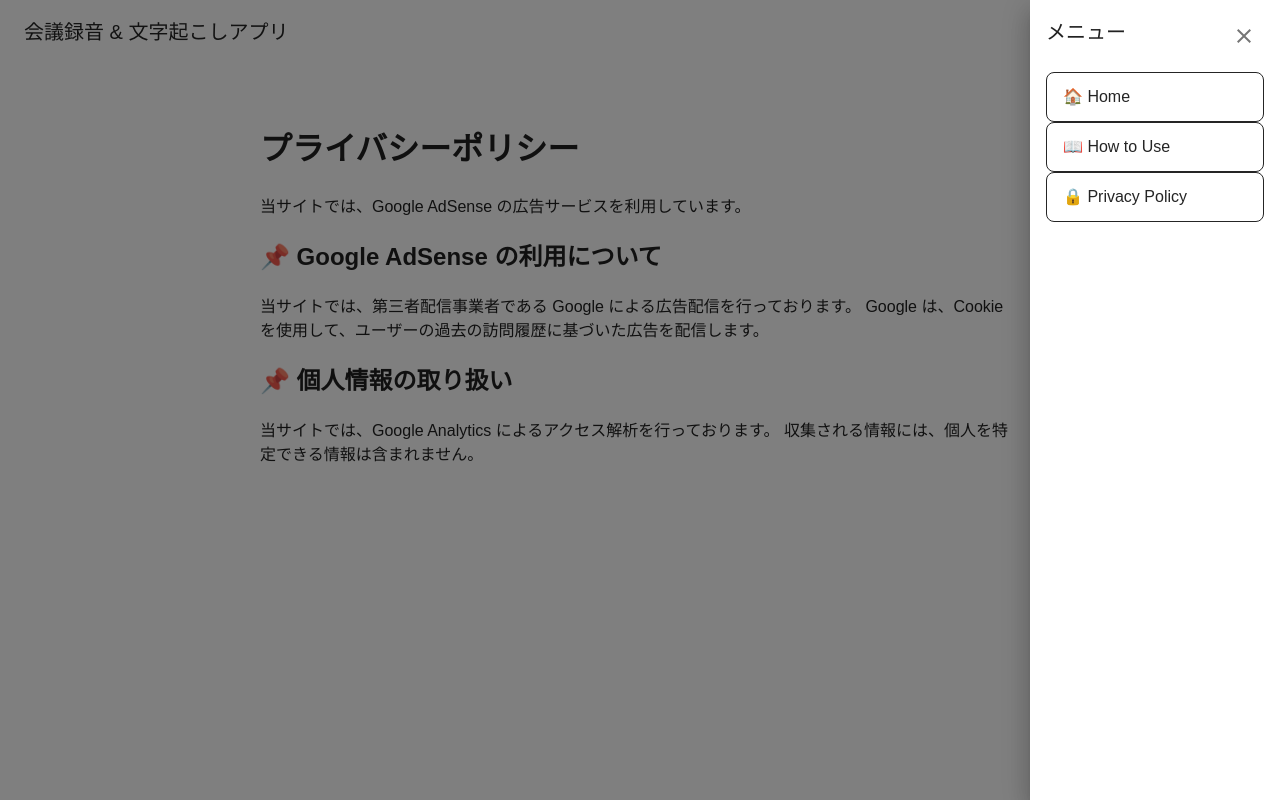
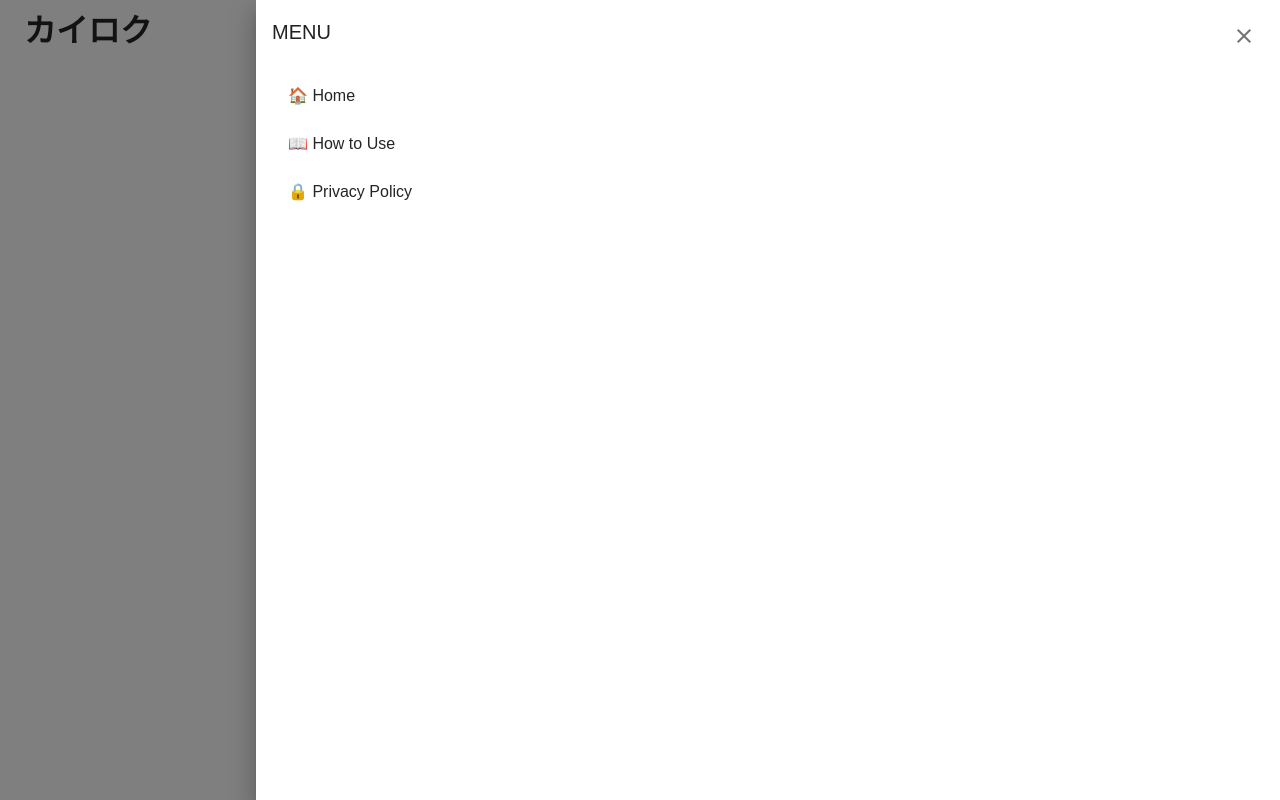
Before and after one commit to kunsuzuki/meeting-notes-app, a Next.js app: page /privacy-policy in a window 1280 px wide. Both pictures are taken after a click on the button 1236 px from the left and 32 px from the top of the page. Built offline with nearby package versions, Linux system fonts and the light colour scheme.

Commit message:
デザイン修正

```diff
--- a/app/components/Header.tsx
+++ b/app/components/Header.tsx
@@ -12,11 +12,11 @@ const Header: React.FC = () => {
   return (
     <>
       {/* ✅ ヘッダー */}
-      <AppBar position="static" color="primary" sx={{ boxShadow: 'unset' }}>
+      <AppBar position="static" color="primary" sx={{ boxShadow: 'unset', marginBottom: '20px' }}>
         <Toolbar>
-          <Typography variant="h6" sx={{ flexGrow: 1 }}>
+          <Typography variant="h1" sx={{ flexGrow: 1, fontSize: '32px',fontWeight: 'bold' }}>
             <Link href="/" style={{ textDecoration: 'none', color: '#252525' }}>
-              会議録音 & 文字起こしアプリ
+              カイロク
             </Link>
           </Typography>
           <IconButton onClick={() => setIsOpen(true)} color="inherit">
@@ -35,22 +35,21 @@ const Header: React.FC = () => {
         disableDiscovery={false} // 🔥 少しスワイプするだけで開閉を可能に
       >
         <Box
-            className='menu-drawer'
-            sx={{ width: 250, padding: 2,height: "100vh" }}
+            sx={{ width: '80vw', padding: 2,height: "100vh" }}
         >
           {/* ❌ バツボタンで閉じる */}
           <IconButton onClick={() => setIsOpen(false)} sx={{ float: 'right' }}>
             <CloseIcon />
           </IconButton>
-          <Typography variant="h6" sx={{ marginBottom: 2 }}>メニュー</Typography>
+          <Typography variant="h6" sx={{ marginBottom: 2 }}>MENU</Typography>
           <List className='menu-list'>
-            <ListItem component={Link} href="/" sx={{ border: '1px solid #252525', borderRadius: '8px' }}>
+            <ListItem component={Link} href="/" className='menu-list-item'>
               <ListItemText primary="🏠 Home" sx={{ color: '#252525' }} />
             </ListItem>
-            <ListItem component={Link} href="/how-to-use" sx={{ border: '1px solid #252525', borderRadius: '8px' }}>
+            <ListItem component={Link} href="/how-to-use" className='menu-list-item'>
               <ListItemText primary="📖 How to Use" sx={{ color: '#252525' }} />
             </ListItem>
-            <ListItem component={Link} href="/privacy-policy" sx={{ border: '1px solid #252525', borderRadius: '8px' }}>
+            <ListItem component={Link} href="/privacy-policy" className='menu-list-item'>
               <ListItemText primary="🔒 Privacy Policy" sx={{ color: '#252525' }} />
             </ListItem>
           </List>
--- a/app/how-to-use/page.tsx
+++ b/app/how-to-use/page.tsx
@@ -8,10 +8,10 @@ const HowToUse = () => {
     <>
     <Header />
     <div style={{ maxWidth: '800px', margin: '20px auto', padding: '20px' }}>
-      <h1>会議録音 & 文字起こしアプリの使い方</h1>
+      <h2>How to use</h2>
       <p>このアプリは、会議の録音・文字起こし・要約・TODO抽出を行うツールです。</p>
 
-      <h2>📌 主な機能</h2>
+      <h3>📌 主な機能</h3>
       <ul>
         <li>🎤 音声録音 & 文字起こし</li>
         <li>📝 文字起こし内容の要約（AI要約）</li>
@@ -19,7 +19,7 @@ const HowToUse = () => {
         <li>📂 議事録のダウンロード（Markdown, TXT）</li>
       </ul>
 
-      <h2>🛠 使い方</h2>
+      <h3>🛠 使い方</h3>
       <ol>
         <li>「録音開始」ボタンを押して会話を録音</li>
         <li>録音停止後、自動的に文字起こしが表示される</li>
--- a/app/privacy-policy/page.tsx
+++ b/app/privacy-policy/page.tsx
@@ -8,16 +8,16 @@ const PrivacyPolicy = () => {
     <>
     <Header />
     <div style={{ maxWidth: '800px', margin: '20px auto', padding: '20px' }}>
-      <h1>プライバシーポリシー</h1>
+      <h2>Privacy Policy</h2>
       <p>当サイトでは、Google AdSense の広告サービスを利用しています。</p>
 
-      <h2>📌 Google AdSense の利用について</h2>
+      <h3>📌 Google AdSense の利用について</h3>
       <p>
         当サイトでは、第三者配信事業者である Google による広告配信を行っております。
         Google は、Cookie を使用して、ユーザーの過去の訪問履歴に基づいた広告を配信します。
       </p>
 
-      <h2>📌 個人情報の取り扱い</h2>
+      <h3>📌 個人情報の取り扱い</h3>
       <p>
         当サイトでは、Google Analytics によるアクセス解析を行っております。
         収集される情報には、個人を特定できる情報は含まれません。
--- a/app/styles/main.css
+++ b/app/styles/main.css
@@ -7,16 +7,20 @@ li {
     list-style: none;
 }
 
+/* PCデザイン (768px以下の場合) */
+@media (min-width: 768px) {
+    body {
+        padding: 0 8px;
+    }
+    .menu-drawer {
+        width: 250px;
+    }
+}
+
 /* スマホデザイン (768px以下の場合) */
 @media (max-width: 768px) {
     body {
         padding: 0 8px;
-    }
-    .menu-drawer {
-        width: 100%;
-    }
-    .css-1160xiw-MuiPaper-root-MuiDrawer-paper {
-        width: 80%;
     }
 }
 
@@ -89,6 +93,9 @@ button:hover {
     justify-content: space-between;
     align-items: center;
     padding: 10px 20px;
+}
+.h1 {
+    font-weight: bold;
 }
 
 .logo {
@@ -168,3 +175,14 @@ margin-bottom: 10px;
     flex-direction: column;
     gap: 10px;
 }
+.menu-list-item {
+    cursor: pointer;
+    border: 1px solid #252525;
+    border-radius: 8px;
+    border-bottom: 5px solid #252525;
+}
+.menu-list-item:hover {
+    margin-top: 3px;
+    border-bottom: 2px solid #252525;
+    transition:all 0.3s ease-in-out;
+}
```
